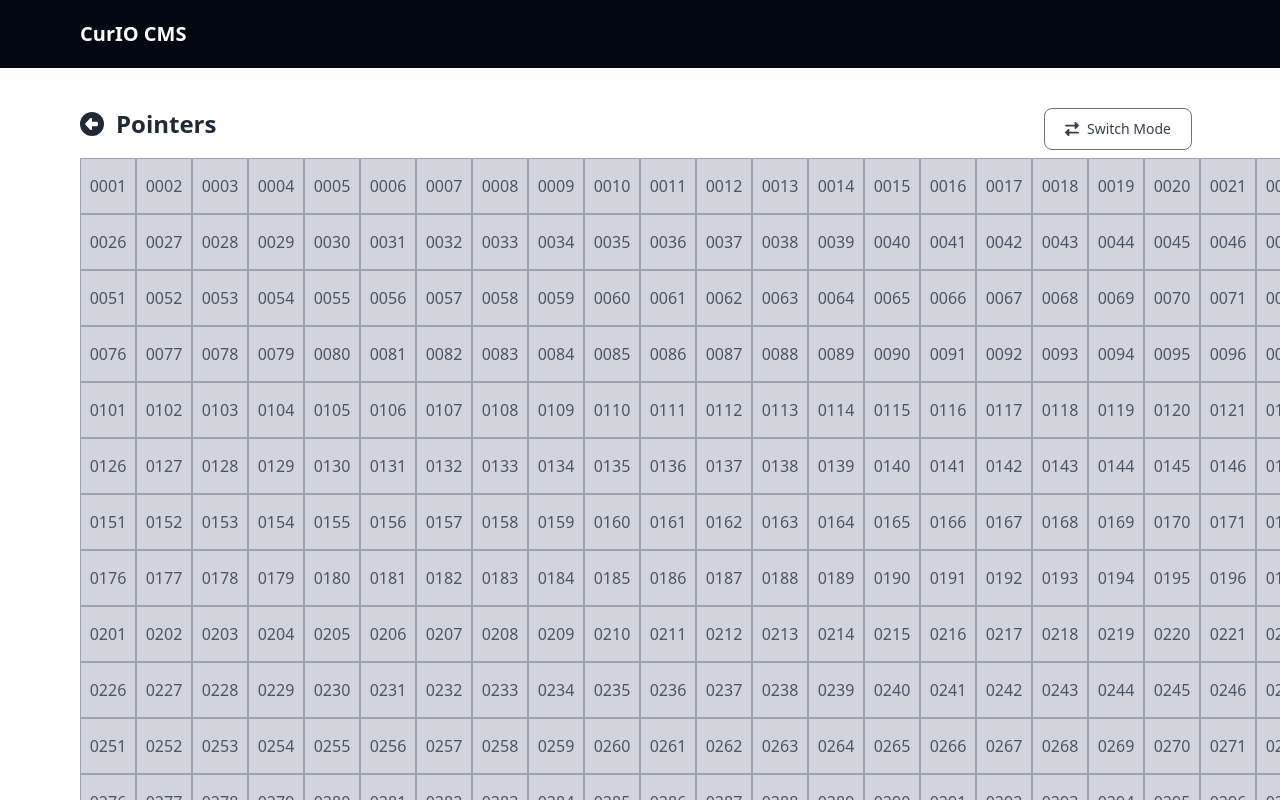
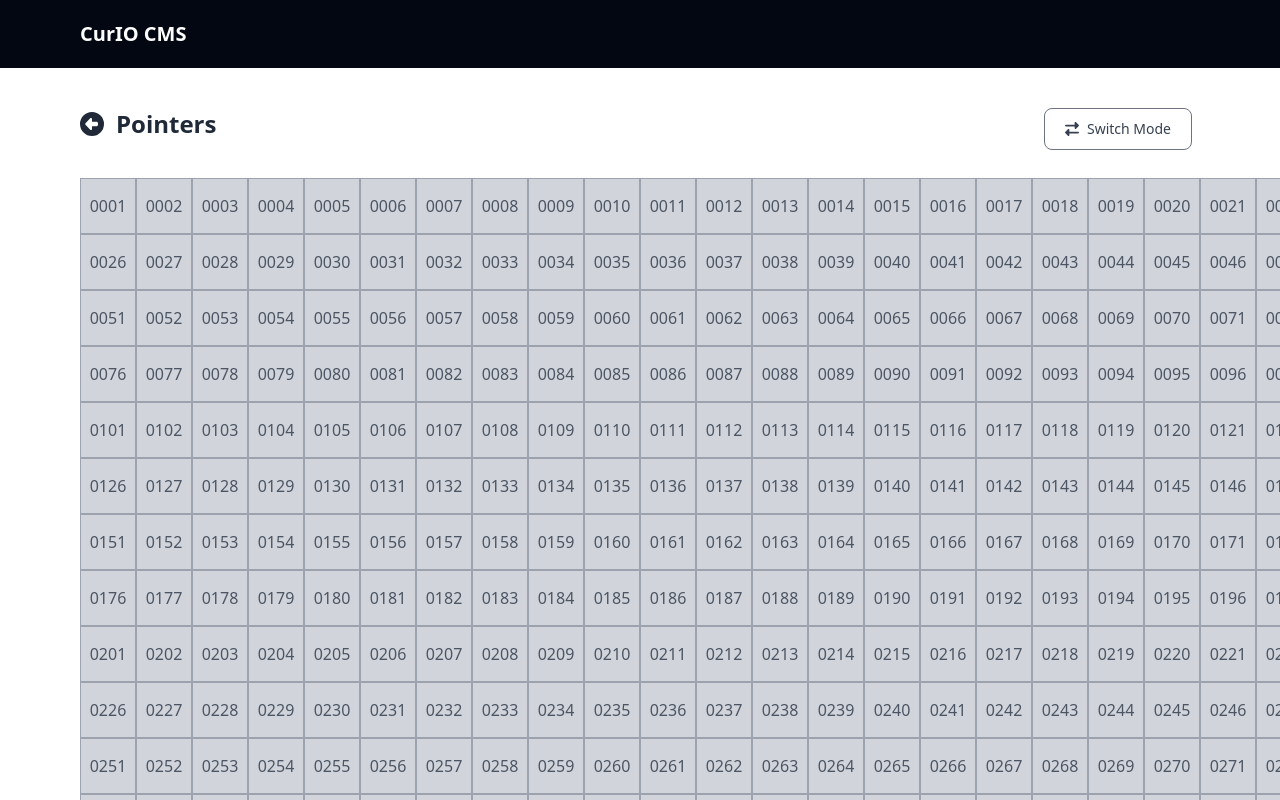
Before and after one commit to pratikdeshmukh2004/curio-cms, a Next.js app: page /pointers in a window 1280 px wide. Shown: the top 800 px of the page. Built offline with nearby package versions, Linux system fonts and the light colour scheme.

Commit message:
added py

```diff
--- a/pages/pointers/index.js
+++ b/pages/pointers/index.js
@@ -77,7 +77,7 @@ const Pointers = () => {
           </div>
         </div>
 
-        <div className="flex flex-wrap overflow-auto lg:overflow-visible">
+        <div className="flex flex-wrap py-5 overflow-auto lg:overflow-visible">
           {/* Render 25 columns and 14 rows */}
           {!TMode &&
             [...Array(row)].map((_, rowIndex) => (
```
